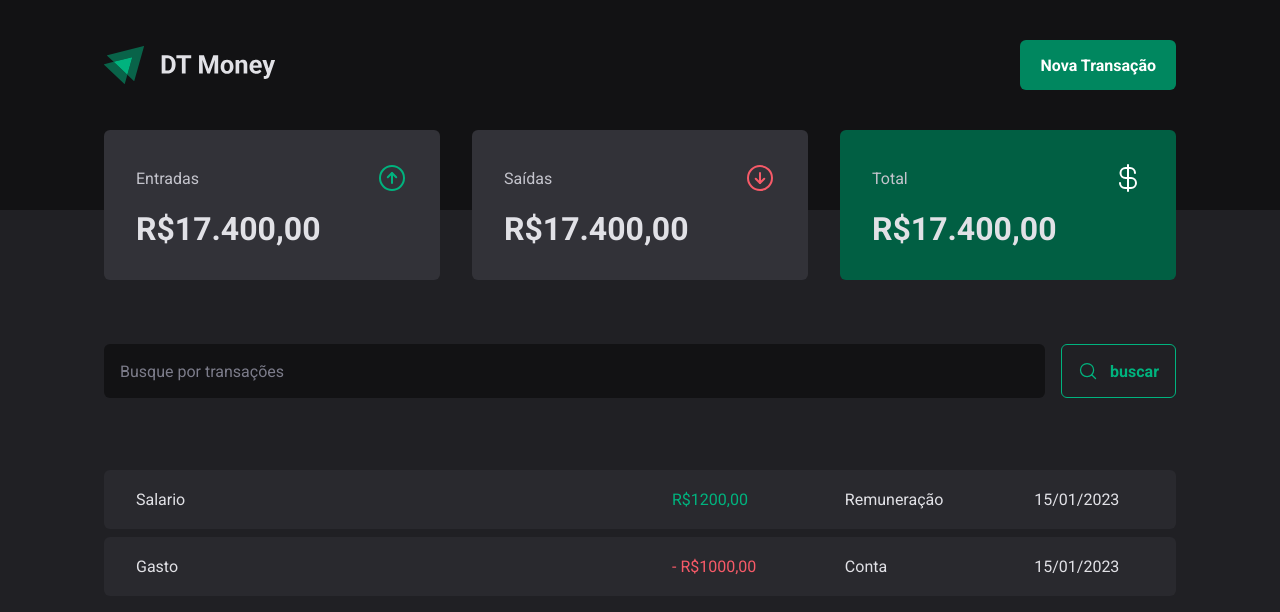
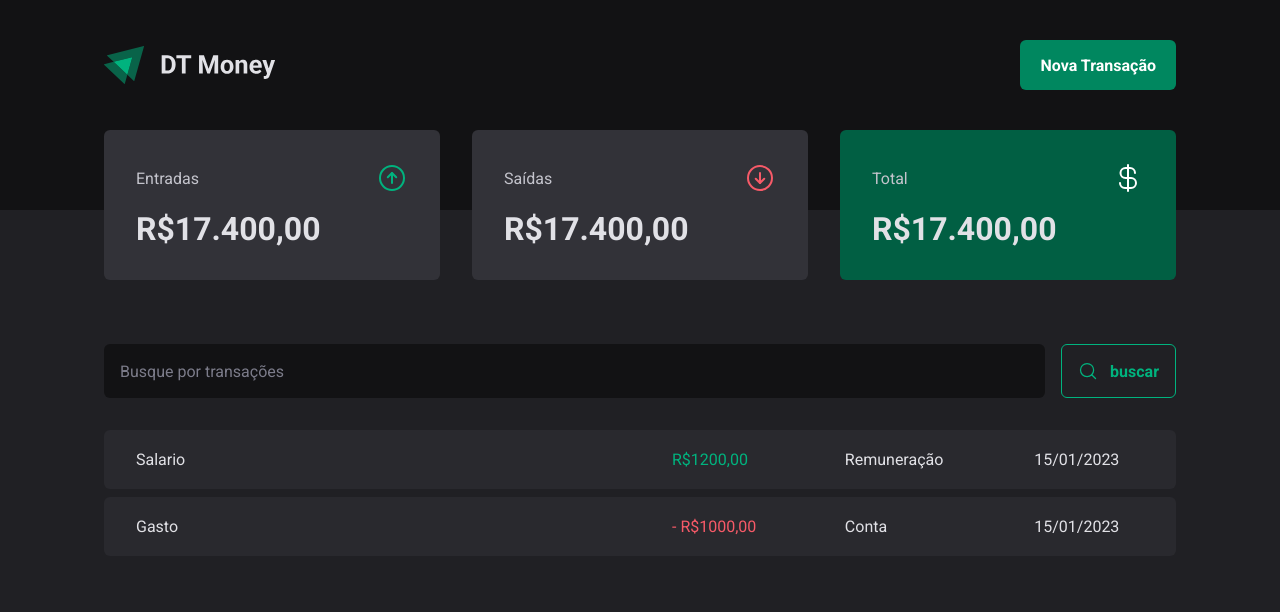
Before and after one commit to DouglasO-R/dt-money, a React (Vite) app: page / in a window 1280 px wide. Shown: the top 612 px of the page. Built offline with nearby package versions, Linux system fonts and the light colour scheme.

Commit message:
refactor(Components/TransactioList):Update UI for container gap

```diff
--- a/src/components/TransactionList/styles.ts
+++ b/src/components/TransactionList/styles.ts
@@ -3,7 +3,7 @@ import styled from "styled-components";
 export const TransactionsContainer = styled.section`
     width: 100%;
     max-width: 70rem;
-    margin: 4rem auto 0;
+    margin: 0 auto ;
     padding: 0 1.5rem;
 `
 
```
